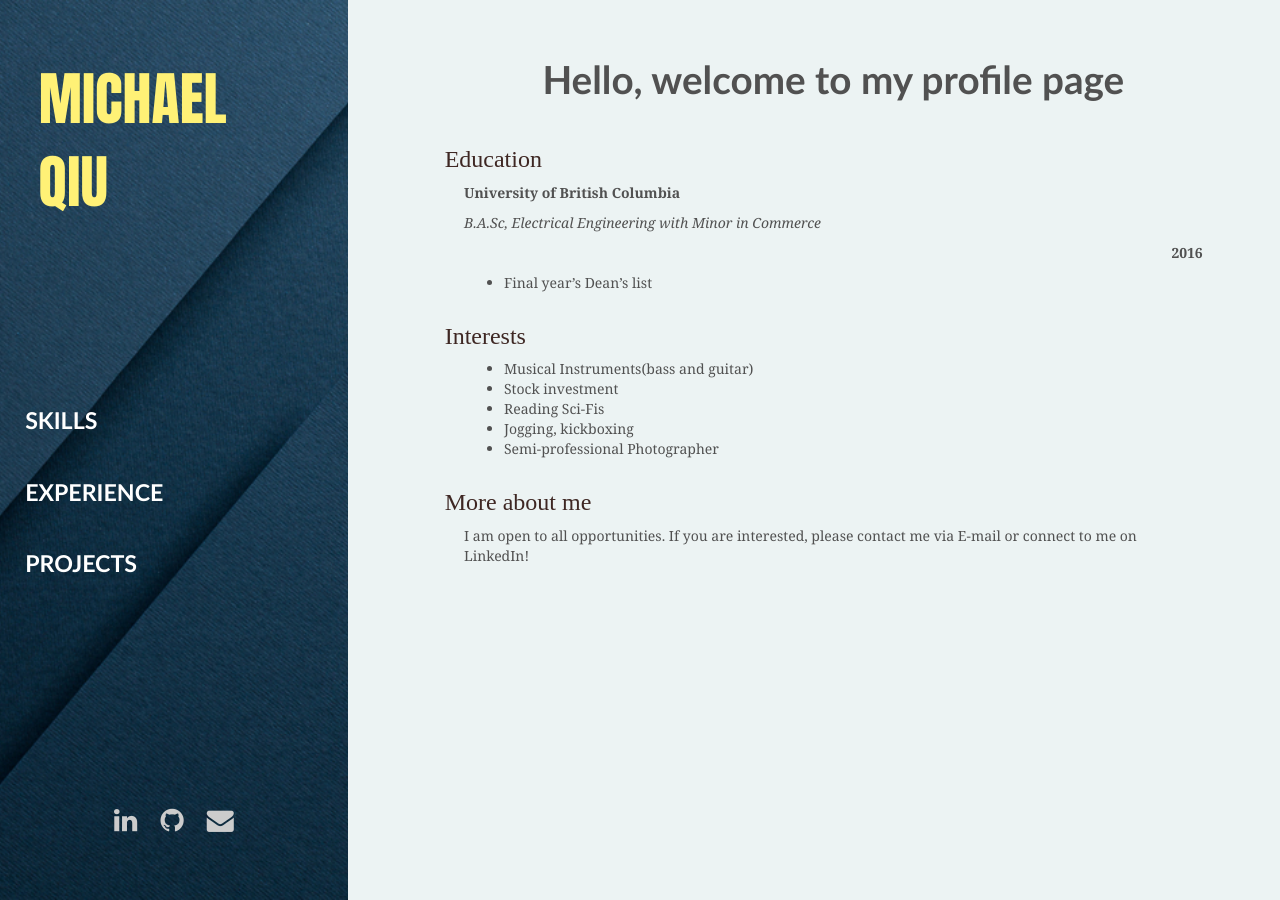
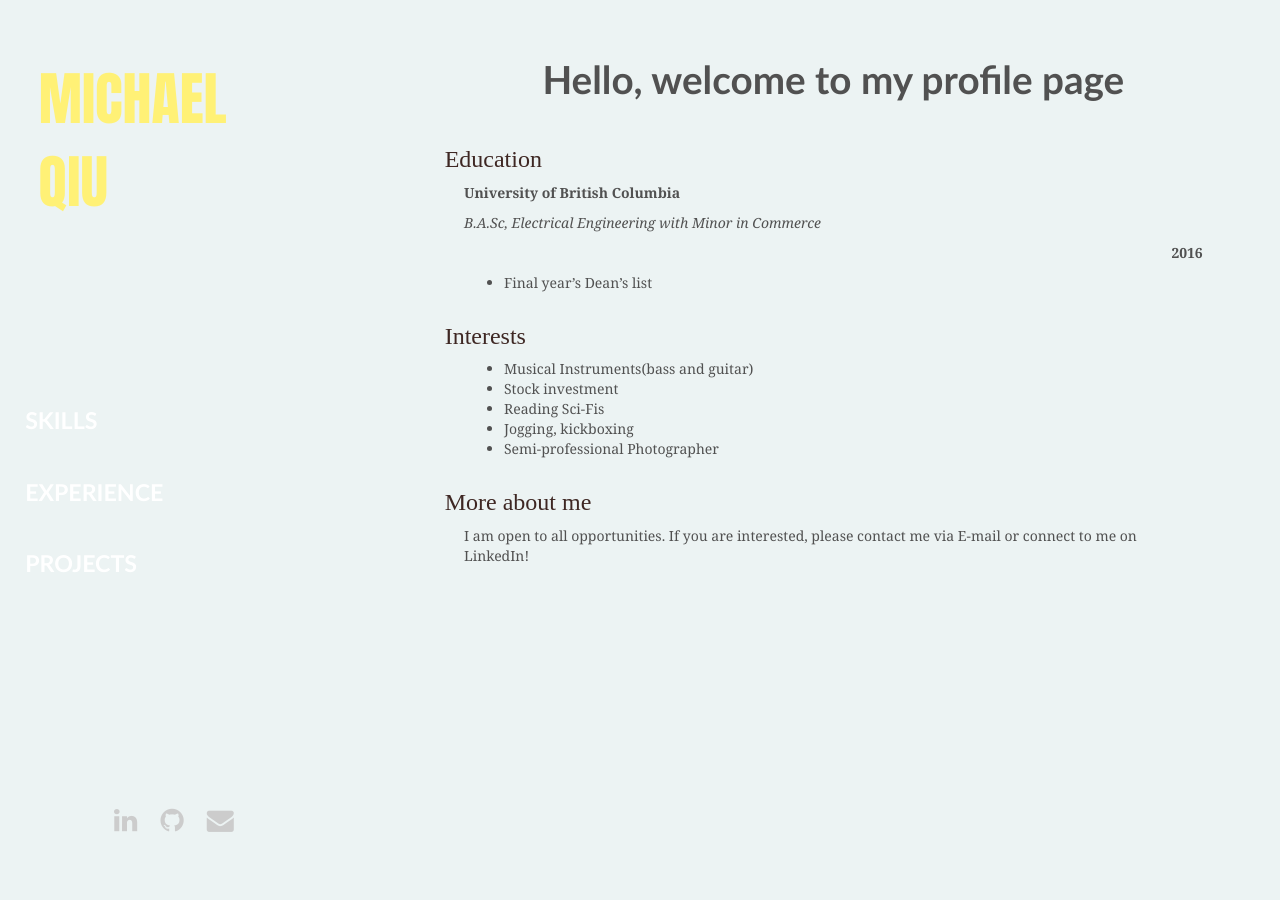
Before and after one commit to jmikerq/jmikerq.github.io, a Jekyll site: the page built from index.md, in a window 1280 px wide. Built offline with Jekyll 4.4.1, drawn with Linux system fonts in a browser that asks for light colours; nearby versions of some CDN libraries; some web fonts are replaced.

Commit message:
fix background

```diff
--- a/assets/css/main.css
+++ b/assets/css/main.css
@@ -795,7 +795,7 @@ pre code {
 
 .sidebar {
   /* background-color: #2d2a2a; */
-  background-image: url("../img/material-blue.jpg");
+  background-image: local('☺'), url("../img/material-blue.jpg");
   background-size: cover;
   background-position: center;
   position: fixed;
```
